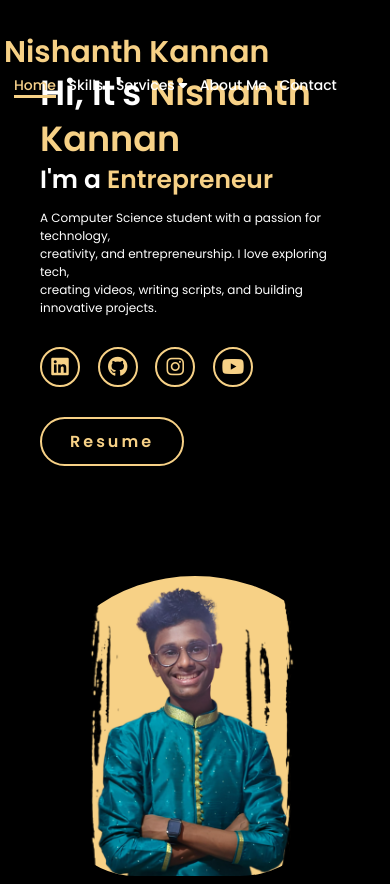
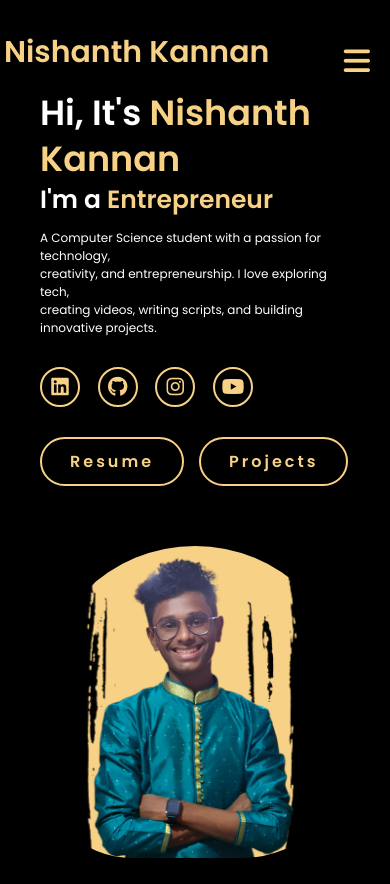
Before and after one commit to Nishu-28/Nishanth-Kannan, a plain HTML site: page index.html in a window 390 px wide. Shown: the top 884 px of the page. Drawn offline with Linux system fonts and the light colour scheme.

Commit message:
Hamburger

```diff
--- a/index.html
+++ b/index.html
@@ -14,19 +14,20 @@
     <header>
         <a href="index.html" class="logo">Nishanth Kannan</a>
 
-        <nav>
+        <div class="hamburger" id="hamburger">
+            <i class="fas fa-bars"></i>
+        </div>
+
+        <nav id="nav-menu" class="slide-menu">
             <a href="#home" class="nav-link active">Home</a>
             <a href="#skills" class="nav-link">Skills</a>
-            <div class="dropdown">
-                <a href="#services">Services <i class="fas fa-sharp fa-solid fa-caret-down"></i></a>
-                <div class="dropdown-content">
-                    <a href="projects.html">My Projects</a>
-                </div>
-            </div>
+            <a href="#services" class="nav-link">Services</a>
+            <a href="projects.html">My Projects</a>
             <a href="#about" class="nav-link">About Me</a>
             <a href="#contact" class="nav-link">Contact</a>
         </nav>
     </header>
+
 
     <!-- Home Section -->
     <section class="home" id="home">
@@ -38,12 +39,16 @@
             <p>creating videos, writing scripts, and building </p>
             <p>innovative projects.</p>
             <div class="social-icons">
-                <a href="https://www.linkedin.com/in/nishanth-kannan-06151b270/"><i class="fa-brands fa-linkedin"></i></a>
+                <a href="https://www.linkedin.com/in/nishanth-kannan-06151b270/"><i
+                        class="fa-brands fa-linkedin"></i></a>
                 <a href="https://github.com/Nishu-28/"><i class="fa-brands fa-github"></i></a>
                 <a href="https://www.instagram.com/nishanth.kannan1/"><i class="fa-brands fa-instagram"></i></a>
                 <a href="https://www.youtube.com/@nisonproductions28"><i class="fa-brands fa-youtube"></i></a>
             </div>
-            <a href="" class="btn">Resume</a>
+            <div class="resume-projects">
+                <a href="" class="btn">Resume</a>
+                <a href="/projects.html" class="btn">Projects</a>
+            </div>
         </div>
         <div class="home-img">
             <img src="you.png" alt="Nishanth Kannan">
@@ -132,22 +137,29 @@
                 <i class="fas fa-video"></i>
                 <h3>Video Editing</h3>
                 <p>I create visually stunning videos that engage your audience and elevate your content.</p>
-                <p> ~  </p>
-                <a href="projects.html"><h5>Click here to view my projects</h5></a>
+                <p> ~ </p>
+                <a href="projects.html">
+                    <h5>Click here to view my projects</h5>
+                </a>
             </div>
             <div class="service-box">
                 <i class="fas fa-code"></i>
                 <h3>Web Development</h3>
                 <p>I create responsive and dynamic websites using technologies like HTML, CSS, and JavaScript.</p>
-                <p> ~  </p>
-                <a href="projects.html"><h5>Click here to view my projects</h5></a>
+                <p> ~ </p>
+                <a href="projects.html">
+                    <h5>Click here to view my projects</h5>
+                </a>
             </div>
             <div class="service-box">
                 <i class="fas fa-i-cursor"></i>
                 <h3>Script Writting</h3>
-                <p>I create engaging and compelling scripts for various mediums using creative storytelling techniques.</p>
-                <p> ~  </p>
-                <a href="projects.html"><h5>Click here to view my projects</h5></a>
+                <p>I create engaging and compelling scripts for various mediums using creative storytelling techniques.
+                </p>
+                <p> ~ </p>
+                <a href="projects.html">
+                    <h5>Click here to view my projects</h5>
+                </a>
             </div>
         </div>
         <a href="projects.html" class="buttonx">See My Projects</a>
@@ -161,9 +173,14 @@
             </div>
             <div class="about-content">
                 <h2>About Me</h2>
-                <p>Hello! I'm Nishanth Kannan, a computer science student passionate about technology. With a good foundation in Python, HTML, and CSS. My curiosity drives me to explore the latest trends and enhance my skills continuously.</p>
-                <p>As a tech enthusiast and entrepreneur, I embrace opportunities to innovate and collaborate on impactful projects. I thrive in dynamic environments that challenge my creativity and technical skills.</p>
-                <p>In addition to my technical pursuits, I am a passionate video editor and scriptwriter. Through my YouTube channel, I share my work to inspire others and contribute positively to the community!</p>
+                <p>Hello! I'm Nishanth Kannan, a computer science student passionate about technology. With a good
+                    foundation in Python, HTML, and CSS. My curiosity drives me to explore the latest trends and enhance
+                    my skills continuously.</p>
+                <p>As a tech enthusiast and entrepreneur, I embrace opportunities to innovate and collaborate on
+                    impactful projects. I thrive in dynamic environments that challenge my creativity and technical
+                    skills.</p>
+                <p>In addition to my technical pursuits, I am a passionate video editor and scriptwriter. Through my
+                    YouTube channel, I share my work to inspire others and contribute positively to the community!</p>
             </div>
         </div>
     </section>
--- a/script.js
+++ b/script.js
@@ -6,6 +6,25 @@ const navLinks = document.querySelectorAll('nav a');
 function removeActiveClasses() {
     navLinks.forEach(link => link.classList.remove('active'));
 }
+
+document.addEventListener('DOMContentLoaded', function () {
+    const hamburger = document.getElementById('hamburger');
+    const navMenu = document.getElementById('nav-menu');
+
+    if (hamburger && navMenu) {
+        hamburger.addEventListener('click', () => {
+            navMenu.classList.toggle('show');
+        });
+    }
+
+    // Optional: close menu when a link is clicked (mobile UX)
+    document.querySelectorAll('#nav-menu a').forEach(link => {
+        link.addEventListener('click', () => {
+            navMenu.classList.remove('show');
+        });
+    });
+});
+
 
 // Function to add active class to the current section's link
 function addActiveClassToLink(id) {
--- a/style.css
+++ b/style.css
@@ -1,6 +1,6 @@
 @import url('https://fonts.googleapis.com/css2?family=Poppins:wght@100;200;300;400;500;600&display=swap');
 
-*{
+* {
     margin: 0;
     padding: 0;
     box-sizing: border-box;
@@ -10,11 +10,11 @@
     font-family: 'Poppins', sans-serif;
 }
 
-html{
+html {
     font-size: 62.5%;
 }
 
-body{
+body {
     width: 100%;
     height: 100vh;
     overflow-x: hidden;
@@ -22,7 +22,7 @@ body{
     color: white;
 }
 
-header{
+header {
     margin-top: 20px;
     position: fixed;
     top: 0;
@@ -37,7 +37,7 @@ header{
     z-index: 100;
 }
 
-.logo{
+.logo {
     font-size: 3rem;
     color: #f7d186;
     font-weight: 800;
@@ -45,11 +45,11 @@ header{
     transition: 0.5s ease;
 }
 
-.logo:hover{
+.logo:hover {
     transform: scale(1.1);
 }
 
-nav a{
+nav a {
     font-size: 1.8rem;
     color: white;
     margin-left: 4rem;
@@ -59,9 +59,51 @@ nav a{
 }
 
 nav a:hover,
-nav a.active{
+nav a.active {
     color: #f7d18b;
     border-bottom: 3px solid #f7d186;
+}
+
+/* Hamburger */
+.hamburger {
+    display: none;
+    font-size: 3rem;
+    color: #f7d186;
+    cursor: pointer;
+    z-index: 101;
+}
+
+@media (max-width: 768px) {
+    .hamburger {
+        display: block;
+        position: absolute;
+        right: 2rem;
+        top: 2rem;
+    }
+
+    .slide-menu {
+        position: fixed;
+        top: 0;
+        right: -100%;
+        height: 100vh;
+        width: 250px;
+        background-color: #111;
+        display: flex;
+        flex-direction: column;
+        padding: 5rem 2rem;
+        transition: right 0.3s ease;
+        z-index: 100;
+    }
+
+    .slide-menu.show {
+        right: 0;
+    }
+
+    .slide-menu a {
+        margin: 1.5rem 0;
+        font-size: 1.6rem;
+        color: #f7d186;
+    }
 }
 
 
@@ -75,7 +117,7 @@ section {
     height: auto;
 }
 
-.home{
+.home {
     display: flex;
     justify-content: center;
     align-items: center;
@@ -83,36 +125,39 @@ section {
     background-color: black;
 }
 
-.home .home-content h2{
+.home .home-content {
+    padding-top: 20px;
+}
+
+.home .home-content h2 {
     font-size: 4rem;
     font-weight: 700;
     line-height: 1.3;
 }
 
-span{
+span {
     color: #f7d186;
 }
 
-.home-content h3{
+.home-content h3 {
     font-size: 2.5rem;
     margin-bottom: 1rem;
     font-weight: 700;
 }
 
-.home-content p{
+.home-content p {
     font-size: 1.6rem;
 
 }
 
-.home-img{
+.home-img {
     border-radius: 50%;
 }
 
-.home-img img{
-    padding-top:50px;
+.home-img img {
     position: relative;
     width: 90vw;
-    max-width: 300px;
+    max-width: 350px;
     height: auto;
     border-top-right-radius: 50%;
     border-top-left-radius: 50%;
@@ -124,12 +169,12 @@ span{
 }
 
 
-.home-img img:hover{
+.home-img img:hover {
     font-size: 1.8rem;
     font-weight: 500;
 }
 
-.social-icons a{
+.social-icons a {
     display: inline-flex;
     justify-content: center;
     align-items: center;
@@ -144,14 +189,20 @@ span{
     color: #f7d186;
 }
 
-.social-icons a:hover{
+.social-icons a:hover {
     color: black;
     transform: scale(1.3) translateY(-5px);
     background-color: #f7d186;
-    box-shadow: 0  0 25px #f7d186;
+    box-shadow: 0 0 25px #f7d186;
 }
 
-.btn{
+.resume-projects {
+    display: flex;
+    justify-content: flex-start;
+    gap: 15px;
+}
+
+.btn {
     display: inline-block;
     padding: 1rem 2.8rem;
     background-color: black;
@@ -165,7 +216,7 @@ span{
     cursor: pointer;
 }
 
-.btn:hover{
+.btn:hover {
     transform: scale3d(1.03);
     background-color: #f7d186;
     color: black;
@@ -193,44 +244,54 @@ span{
 }
 
 @keyframes changeWords {
-    0%, 20% {
+
+    0%,
+    20% {
         content: "Tech Enthusiast";
     }
-    21%, 40% {
+
+    21%,
+    40% {
         content: "Video Editor";
     }
-    41%, 60% {
+
+    41%,
+    60% {
         content: "Entrepreneur";
     }
-    61%, 80% {
+
+    61%,
+    80% {
         content: "YouTuber";
     }
-    81%, 100% {
+
+    81%,
+    100% {
         content: "Script Writer";
     }
 }
 
-@media (max-width: 1000px){
-    .home{
+@media (max-width: 1000px) {
+    .home {
         gap: 4rem;
     }
 }
 
-@media(max-width:995px){
-    .home{
+@media(max-width:995px) {
+    .home {
         flex-direction: column;
         margin: 5rem 4rem;
     }
 
-    .home .home-content h3{
+    .home .home-content h3 {
         font-size: 2.5rem;
     }
 
-    .home-content h1{
+    .home-content h1 {
         font-size: 5rem;
     }
 
-    .home-img img{
+    .home-img img {
         width: 70vw;
         margin-top: 4rem;
     }
@@ -433,7 +494,8 @@ span{
     max-width: 500px;
 }
 
-input, textarea {
+input,
+textarea {
     width: 100%;
     padding: 1rem;
     background-color: #333;
@@ -444,7 +506,8 @@ input, textarea {
     box-shadow: 0 0 10px rgba(0, 0, 0, 0.5);
 }
 
-input::placeholder, textarea::placeholder {
+input::placeholder,
+textarea::placeholder {
     color: #888;
 }
 
@@ -567,7 +630,8 @@ footer {
     color: #f7d186;
 }
 
-.projects, .projectswc {
+.projects,
+.projectswc {
     padding: 4rem 2rem;
     background-color: black;
     color: #ffffff;
```
